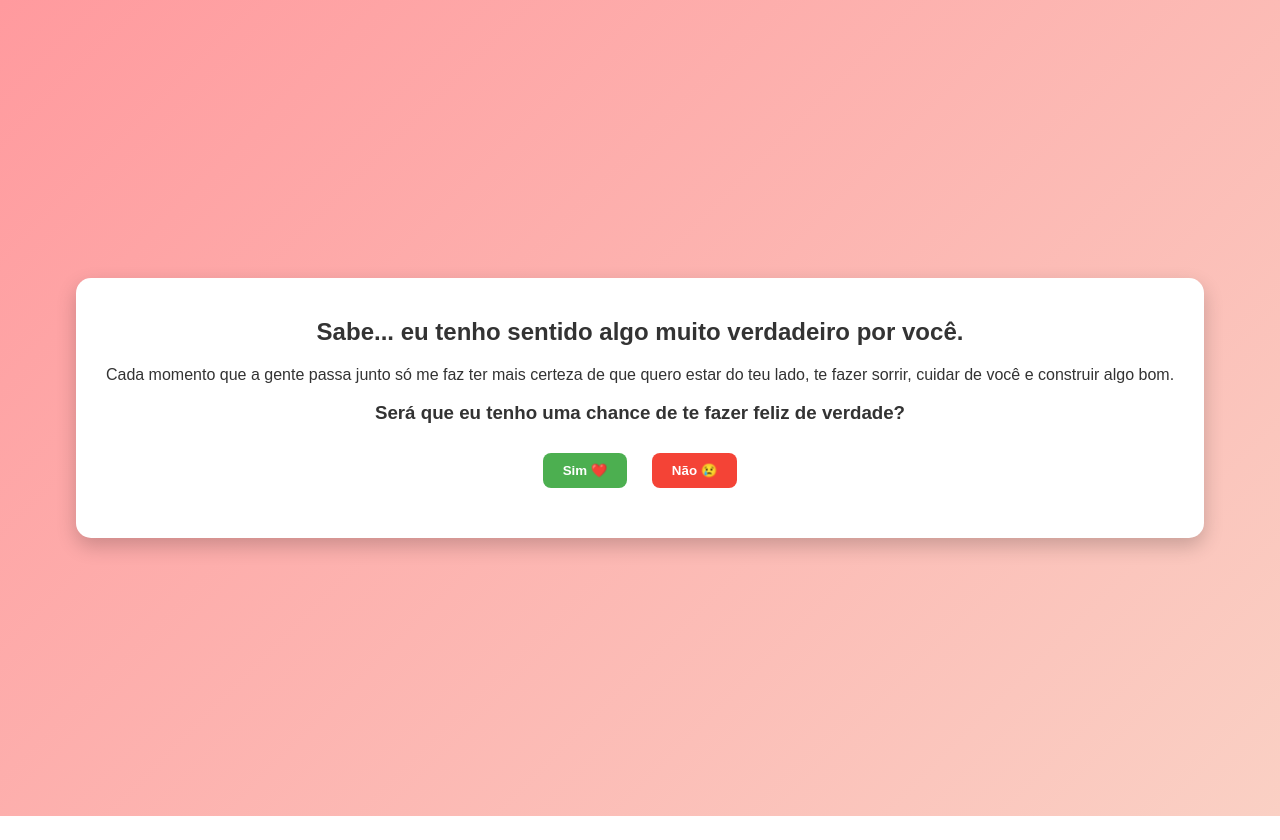
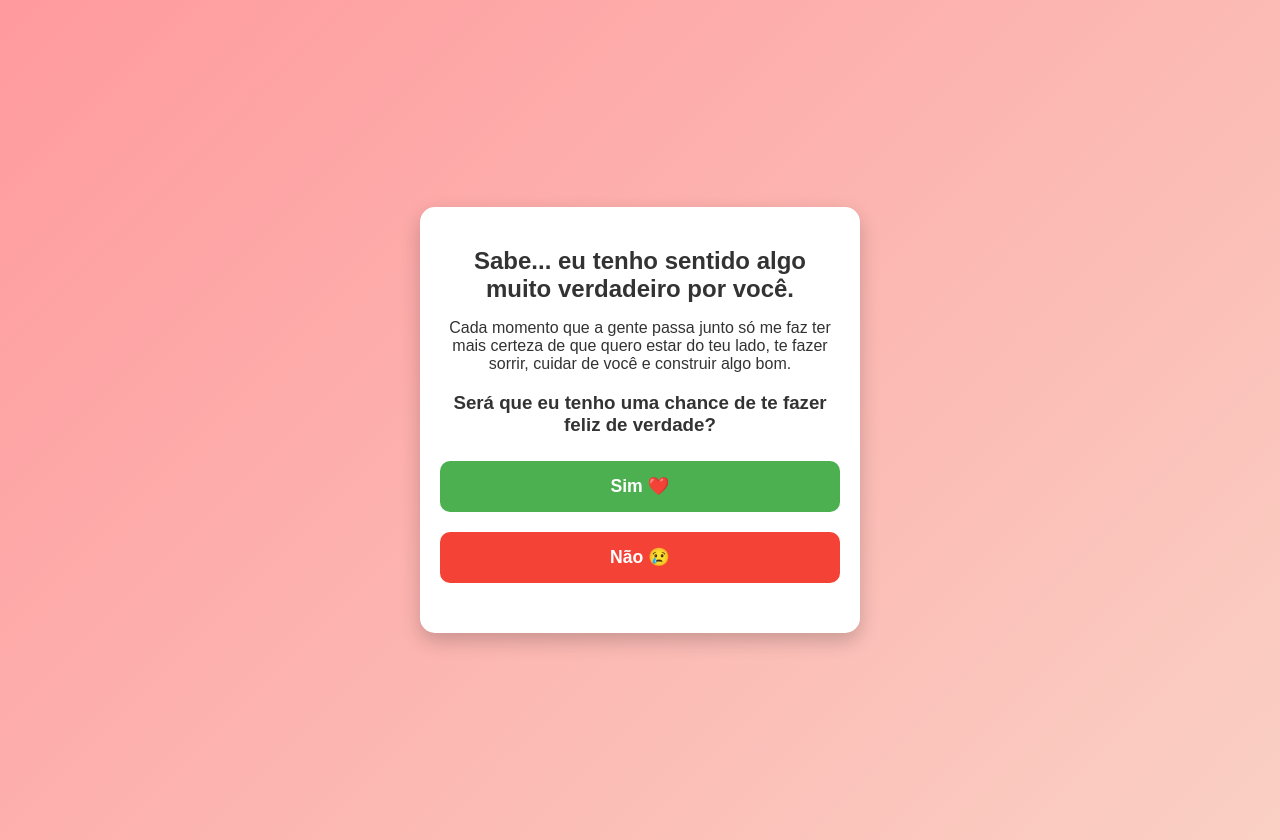
Before and after one commit to lopesidk/pedido, a plain HTML site: page index.html in a window 1280 px wide. Before the commit the page ends 816 px from the top, so only its background shows below. Drawn offline with Linux system fonts and the light colour scheme.

Commit message:
Add files via upload

```diff
--- a/index.html
+++ b/index.html
@@ -2,6 +2,7 @@
 <html lang="pt-BR">
 <head>
     <meta charset="UTF-8">
+    <meta name="viewport" content="width=device-width, initial-scale=1.0">
     <title>Tenho uma chance?</title>
     <style>
         body {
@@ -11,23 +12,32 @@
             flex-direction: column;
             align-items: center;
             justify-content: center;
-            height: 100vh;
+            min-height: 100vh;
+            margin: 0;
+            padding: 20px;
             text-align: center;
             color: #333;
         }
         .box {
             background: white;
-            padding: 20px 30px;
+            padding: 20px;
             border-radius: 15px;
             box-shadow: 0 8px 20px rgba(0,0,0,0.2);
+            max-width: 400px;
+            width: 100%;
+        }
+        h2, p, h3 {
+            margin-bottom: 15px;
         }
         button {
-            margin: 10px;
-            padding: 10px 20px;
+            margin: 10px 0;
+            padding: 15px 30px;
             border: none;
-            border-radius: 8px;
+            border-radius: 10px;
             cursor: pointer;
             font-weight: bold;
+            font-size: 1.1em;
+            width: 100%;
             transition: 0.3s;
         }
         .yes {
@@ -39,11 +49,12 @@
             color: white;
         }
         button:hover {
-            opacity: 0.8;
+            opacity: 0.9;
         }
         #response {
             margin-top: 20px;
-            font-size: 1.2em;
+            font-size: 1.3em;
+            color: #444;
         }
     </style>
 </head>
@@ -62,7 +73,7 @@
             document.getElementById('response').innerHTML = "Agora é oficial ❤️🥳";
         }
         function respostaNao() {
-            document.getElementById('response').innerHTML = "Poxa... vou continuar tentando 😅";
+            document.getElementById('response').innerHTML = "Poxa... vou continuar tentando";
         }
     </script>
 </body>
```
